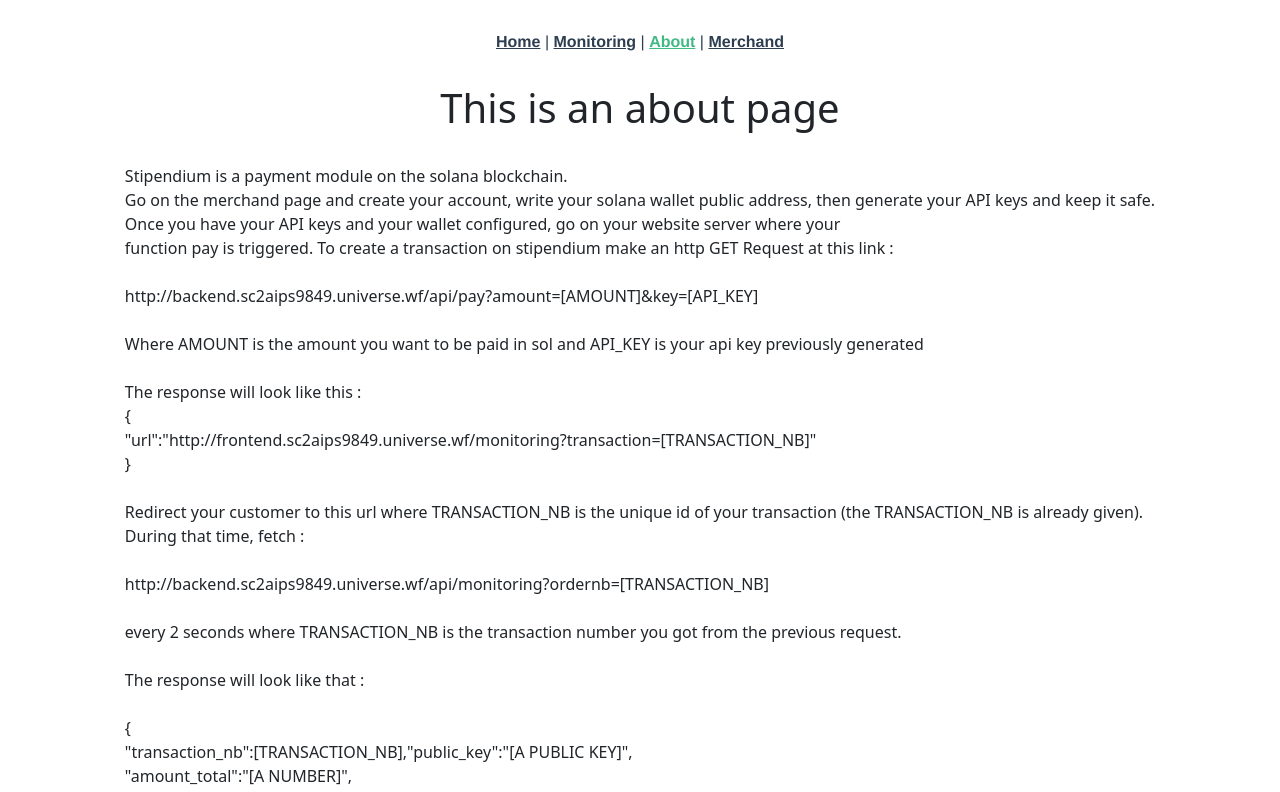
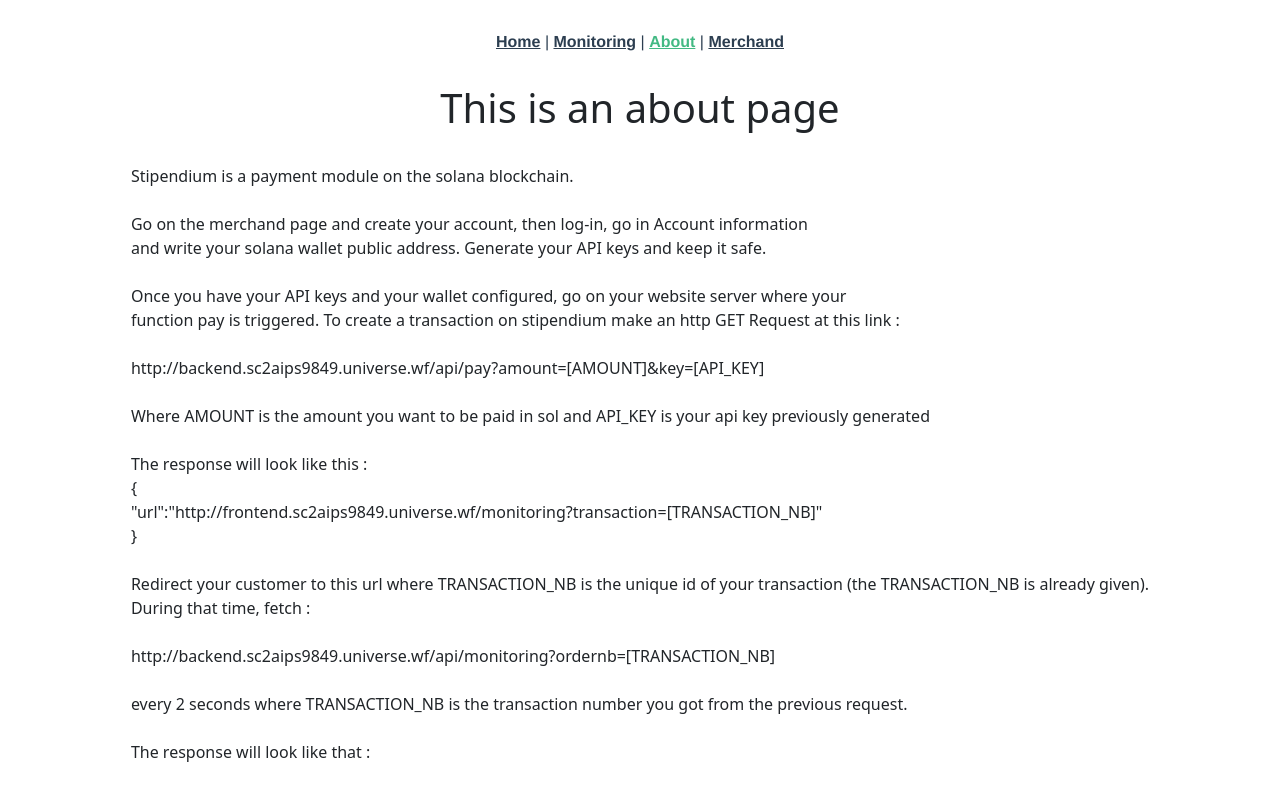
Before and after one commit to Clovis-krz/Stipendium-frontend, a Vue app: page /about in a window 1280 px wide. Shown: the top 792 px of the page. Built offline with nearby package versions, Linux system fonts and the light colour scheme.

Commit message:
added more details in about page

```diff
--- a/src/views/About.vue
+++ b/src/views/About.vue
@@ -5,10 +5,11 @@
     <div style="text-align: center;">
       <div style="display: inline-block; text-align: left;">
         <p>
-          Stipendium is a payment module on the solana blockchain. <br>
+          Stipendium is a payment module on the solana blockchain. <br><br>
 
-          Go on the merchand page and create your account, write your solana wallet public address,
-          then generate your API keys and keep it safe. <br>
+          Go on the merchand page and create your account, then log-in, go in Account information <br>
+          and write your solana wallet public address.
+          Generate your API keys and keep it safe. <br><br>
 
           Once you have your API keys and your wallet configured, go on your website server where your <br>
           function pay is triggered. To create a transaction on stipendium make an http GET Request at this link :
```
